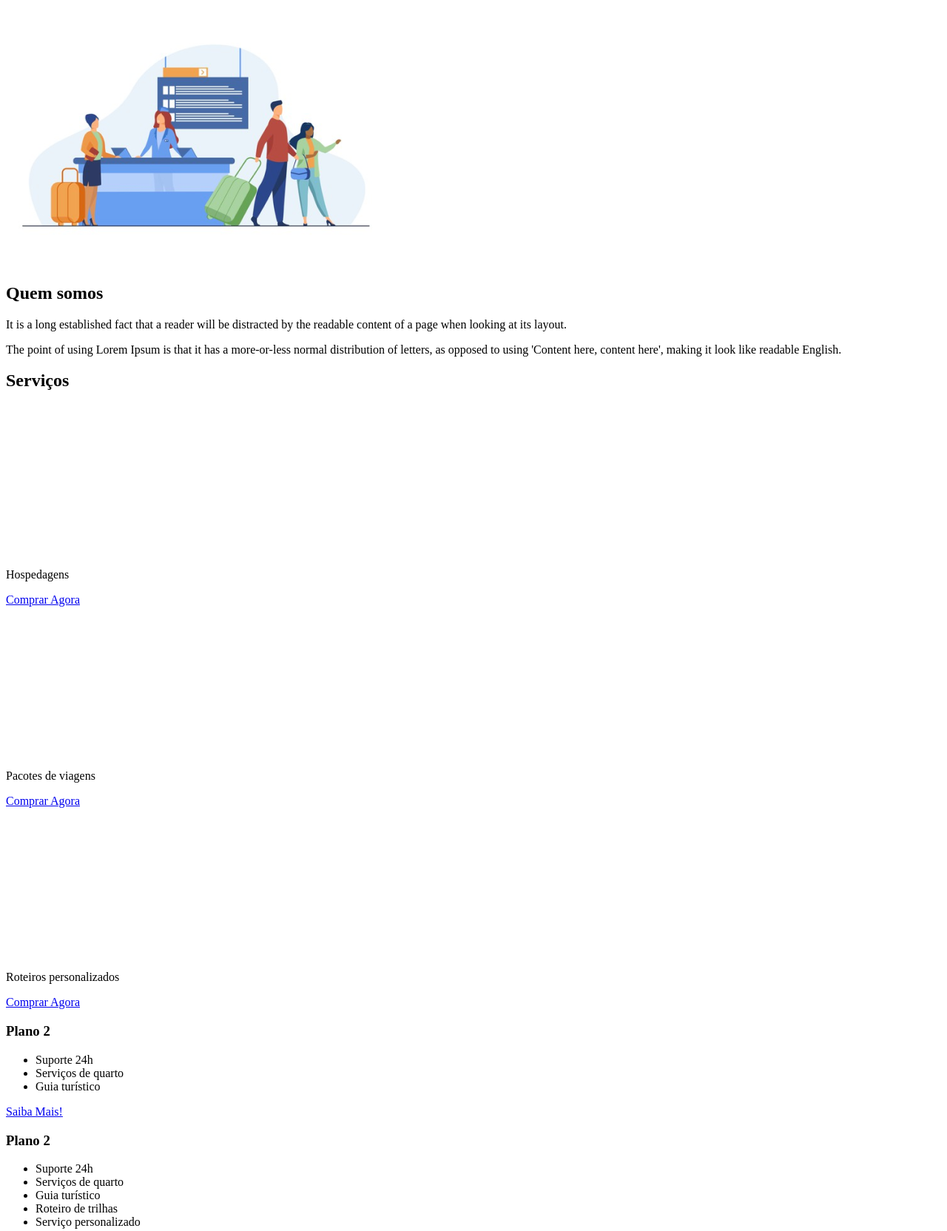
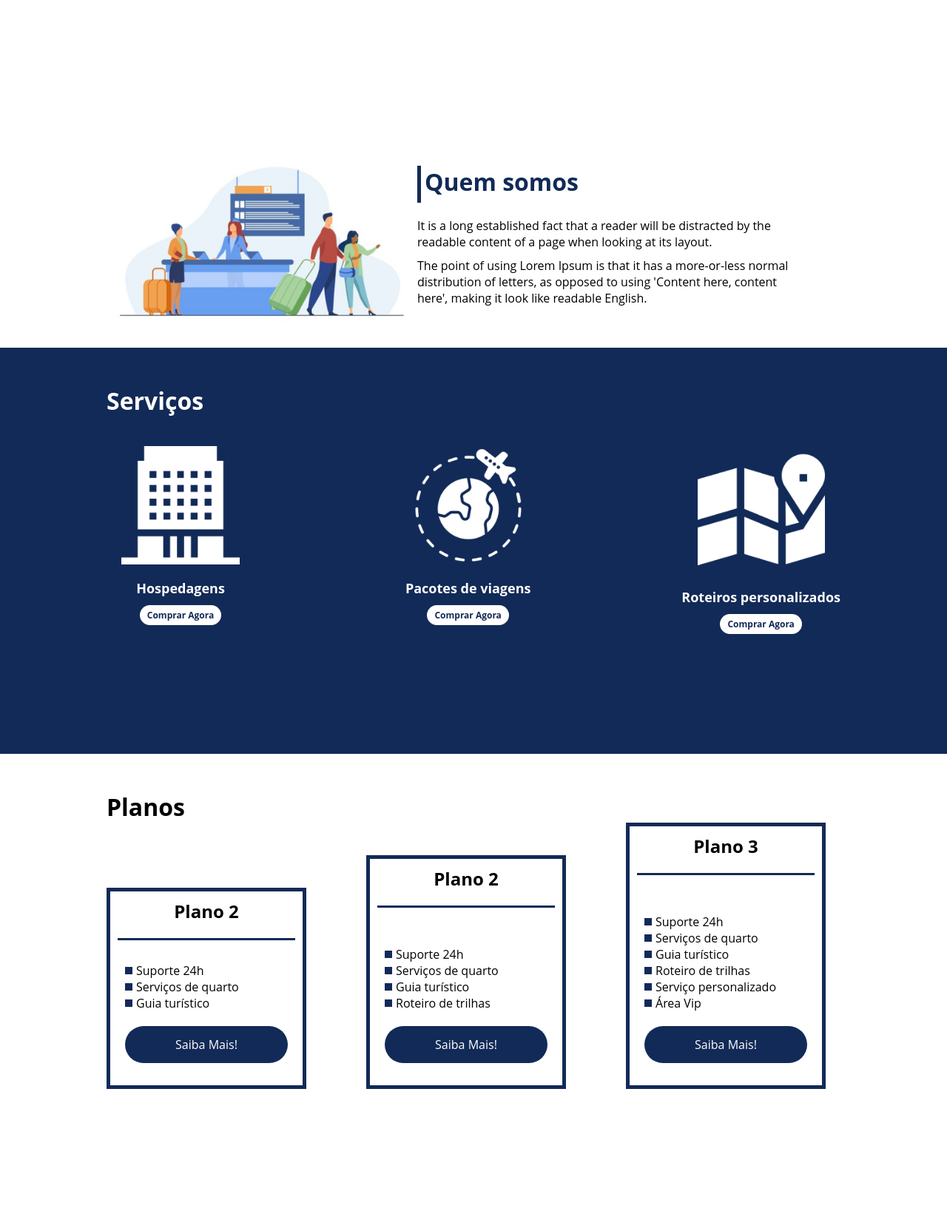
Before and after one commit to JoaoMichelS/projeto-integrador-css, a plain HTML site: page flex-projeto/index.html in a window 1280 px wide. Shown: the part 721-2385 px from the top of the page at 74% size. Drawn offline with Linux system fonts and the light colour scheme.

Commit message:
Adicionando estilo (CSS)

```diff
--- a/flex-projeto/index.html
+++ b/flex-projeto/index.html
@@ -8,19 +8,22 @@
 </head>
 <body>
     <header>
-        <h1>FlexTurismos</h1>
-        <ul>
+        <div class="flex-container menu">
+            <div><h1>FlexTurismos</h1></div>
+            <ul class="list-items">
                 <li><a href="#quem-somos">Quem Somos</a></li>
                 <li><a href="#servicos">Serviços</a></li>
                 <li><a href="#planos">Planos</a></li>
             </ul>
+        </div>
+
     </header>
 
-    <div>
-        <div>
+    <div class="flex-container apresentacao">
+        <div class="texto-apresentacao">
             <h1>Flex <br>Turismos</h1>
             <p>O melhor serviço para você!</p>
-            <a href="">Saiba Mais!</a>
+            <a href="" class="btn">Saiba Mais!</a>
         </div>
 
         <div>
@@ -28,71 +31,76 @@
         </div>
     </div>
 
-    <div>
-        <div>
-            <img src="./images/1-quem-somos.png" alt="balcão de atendimento">
-        </div>
-
+    <div class="flex-container" id="quem-somos">
         <div>
             <h2>Quem somos</h2>
             <p>It is a long established fact that a reader will be distracted by the readable content of a page when looking at its layout. </p>
             <p>The point of using Lorem Ipsum is that it has a more-or-less normal distribution of letters, as opposed to using 'Content here, content here', making it look like readable English.</p>
         </div>
+
+        <div>
+            <img src="./images/1-quem-somos.png" alt="balcão de atendimento">
+        </div>
     </div>
 
-    <div>
+    <div class="container-externo">
+        <div class="flex-container" id="servicos">
             <div>
                 <h2>Serviços</h2>
             </div>
 
-        <div>
-            <div>
+            <div class="list-servicos">
+                <div class="item-servico">
                     <div><img src="./images/icon-2.png" alt="hospedagens"></div>
                     <p>Hospedagens</p>
                     <a href="#">Comprar Agora</a>
                 </div>
 
-            <div>
+                <div class="item-servico">
                 <div><img src="./images/icon-1.png" alt="pacote de viagens"></div>
                 <p>Pacotes de viagens</p>
                 <a href="#">Comprar Agora</a>
                 </div>
 
-            <div>
+                <div class="item-servico">
                     <div><img src="./images/icon-3.png" alt="roteiros personalizados"></div>
                     <p>Roteiros personalizados</p>
                     <a href="#">Comprar Agora</a>
                 </div>
-
+            </div>
         </div>
     </div>
 
-    <div>
+    <div class="flex-container" id="planos">
 
-        <div>
+        <div><h2>Planos</h2></div>
+
+        <div class="list-planos">
+            <div class="item-plano">
                 <h3>Plano 2</h3>
                 <ul>
                     <li>Suporte 24h</li>
                     <li>Serviços de quarto</li>
                     <li>Guia turístico</li>
                 </ul>
-            <a href="#">Saiba Mais!</a>
+                <a href="#" class="btn">Saiba Mais!</a>
             </div>
 
-        <div>
+            <div class="item-plano">
                 <h3>Plano 2</h3>
+                <br>
                 <ul>
                     <li>Suporte 24h</li>
                     <li>Serviços de quarto</li>
                     <li>Guia turístico</li>
                     <li>Roteiro de trilhas</li>
-                <li>Serviço personalizado</li>
                 </ul>
-            <a href="#">Saiba Mais!</a>
+                <a href="#" class="btn">Saiba Mais!</a>
             </div>
 
-        <div>
+            <div class="item-plano">
                 <h3>Plano 3</h3>
+                <br>
                 <ul>
                     <li>Suporte 24h</li>
                     <li>Serviços de quarto</li>
@@ -101,13 +109,15 @@
                     <li>Serviço personalizado</li>
                     <li>Área Vip</li>
                 </ul>
-            <a href="#">Saiba Mais!</a>
+                <a href="#" class="btn">Saiba Mais!</a>
             </div>
         </div>
-
+    </div>
     <footer>
+        <div class="flex-container footer">
             <p>&copy; 2021 CSS Flexbox</p>
-        <p>Desenvolvido por: Seu nome aqui dev</p>
+            <p>Desenvolvido por: João Vitor Michel Silva</p>
+        </div>
     </footer>
 </body>
 </html>
--- a/flex-projeto/style.css
+++ b/flex-projeto/style.css
@@ -0,0 +1,292 @@
+*{
+    margin: 0;
+    padding: 0;
+    font-family: 'Open Sans', sans-serif;
+}
+
+ul{
+    list-style: none;
+    margin: 0;
+    padding: 0%;
+}
+
+ul li a{
+    text-decoration: none;
+}
+
+div img{
+    display: block;
+    width: 100%;
+}
+
+.flex-container{
+    display: flex;
+    max-width: 992px;
+    margin: auto;
+    width: 100%;
+    min-width: 320px;
+}
+
+header{
+    background-color: #122A57;
+    height: 100px;
+    display: flex;
+    align-items: center;
+    color: #fff;
+}
+
+header .list-items{
+    display: flex;
+    width: 100%;
+    max-width: 260px;
+    justify-content: space-between;
+    align-items: center;
+}
+
+.list-items li a{
+    color: #fff;
+}
+
+header .menu{
+    justify-content: space-between;
+}
+
+.apresentacao{
+    height: 100vh;
+    align-items: center;
+    justify-content: space-between;
+}
+
+.apresentacao .texto-apresentacao{
+    min-height: 200px;
+}
+
+.texto-apresentacao h1{
+    color: #122A57;
+    font-size: 48px;
+    margin-bottom: 10px;
+}
+
+.btn{
+    background-color: #122A57;
+    color: #fff;
+    text-align: center;
+    border-radius: 30px;
+    width: 220px;
+    display: block;
+    text-decoration: none;
+    height: 50px;
+    line-height: 50px;
+    margin-top: 10px;
+    margin-bottom: 10px;
+}
+
+#quem-somos{
+    flex-direction: row-reverse;
+    align-items: center;
+    justify-content: space-between;
+}
+
+#quem-somos h2{
+    font-size: 32px;
+    color: #122A57;
+    display: flex;
+    margin-bottom: 20px;
+}
+
+#quem-somos h2::before{
+    content: "";
+    height: 50px;
+    width: 5px;
+    margin-right: 5px;
+    background-color: #122A57;
+    position: relative;
+}
+
+#quem-somos p{
+    margin-bottom: 10px;
+    width: 90%;
+}
+
+#quem-somos img{
+    min-width: 420px;
+}
+
+.container-externo{
+    background-color: #122A57;
+    width: 100%;
+    padding-top: 50px;
+    padding-bottom: 100px;
+}
+
+#servicos{
+    flex-direction: column;
+    padding-top: 0px;
+    padding-bottom: 50px;
+}
+
+#servicos h2{
+    color: #fff;
+    font-size: 32px;
+    margin-bottom: 40px;
+}
+
+.list-servicos{
+    display: flex;
+    justify-content: space-between;
+}
+
+.list-servicos .item-servico{
+    text-align: center;
+}
+
+.item-servico a{
+    width: 220px;
+    background-color: #fff;
+    border-radius: 20px;
+    height: 50px;
+    text-align: center;
+    margin-top: 20px;
+    line-height: 50px;
+    padding: 5px 10px;
+    color: #122A57;
+    font-size: 12px;
+    text-decoration: none;
+    font-weight: 700;
+}
+
+.item-servico p{
+    font-weight: 700;
+    font-size: 18px;
+    color: #fff;
+    margin-top: 20px;
+}
+
+.item-servico img{
+    width: 80%;
+    margin: auto;
+}
+
+#planos{
+    flex-direction: column;
+    min-height: 100vh;
+    padding-top: 50px;
+}
+
+#planos h2{
+    font-size: 32px;
+}
+
+.list-planos{
+    display: flex;
+    align-items: flex-end;
+    justify-content: space-between;
+}
+
+.item-plano{
+    flex: 1;
+    border: 5px solid #122A57;
+    margin-right: 20px;
+    padding: 10px;
+    max-width: 240px;
+}
+
+.item-plano .btn{
+    margin: auto;
+    margin-bottom: 20px;
+}
+
+.item-plano h3{
+    font-size: 24px;
+    display: flex;
+    flex-direction: column;
+    text-align: center;
+}
+
+.item-plano h3::after{
+    content: "";
+    background-color: #122A57;
+    width: 100%;
+    height: 3px;
+    margin-bottom: 20px;
+    margin-top: 20px;
+}
+
+.item-plano ul{
+    padding: 10px 10px;
+    display: flex;
+    flex-direction: column;
+    margin-bottom: 10px;
+}
+
+.item-plano ul li{
+    display: flex;
+    flex-wrap: nowrap;
+    align-items: center;
+}
+
+.item-plano ul li::before{
+    content: "";
+    width: 10px;
+    height: 10px;
+    background-color: #122A57;
+    margin-right: 5px;
+}
+
+footer{
+    background-color: #122A57;
+    height: 70px;
+    display: flex;
+    align-items: center;
+}
+
+footer .footer{
+    justify-content: space-between;
+    color: #fff;
+}
+
+/* mobile */
+@media(max-width: 992px){
+    .flex-container{
+        flex-direction: column;
+    }
+
+    .apresentacao{
+        flex-direction: column-reverse;
+    }
+
+    .apresentacao .texto-apresentacao{
+        width: 100%;
+    }
+
+    #quem-somos{
+        flex-direction: column-reverse;
+    }
+
+    #quem-somos img{
+        min-width: 320px;
+        margin: auto;
+    }
+
+    .list-servicos{
+        flex-direction: column;
+    }
+
+    .item-servico img{
+        width: 50%;
+        margin: auto;
+    }
+
+    .list-planos{
+        flex-direction: column;
+        align-items: flex-start;
+        margin-bottom: 20px;
+    }
+
+    .list-planos .item-plano{
+        max-width: 90%;
+        margin: auto;
+        width: 100%;
+        margin-bottom: 20px;
+    }
+}
```
Lines whose indentation alone changed are shown as unchanged.
